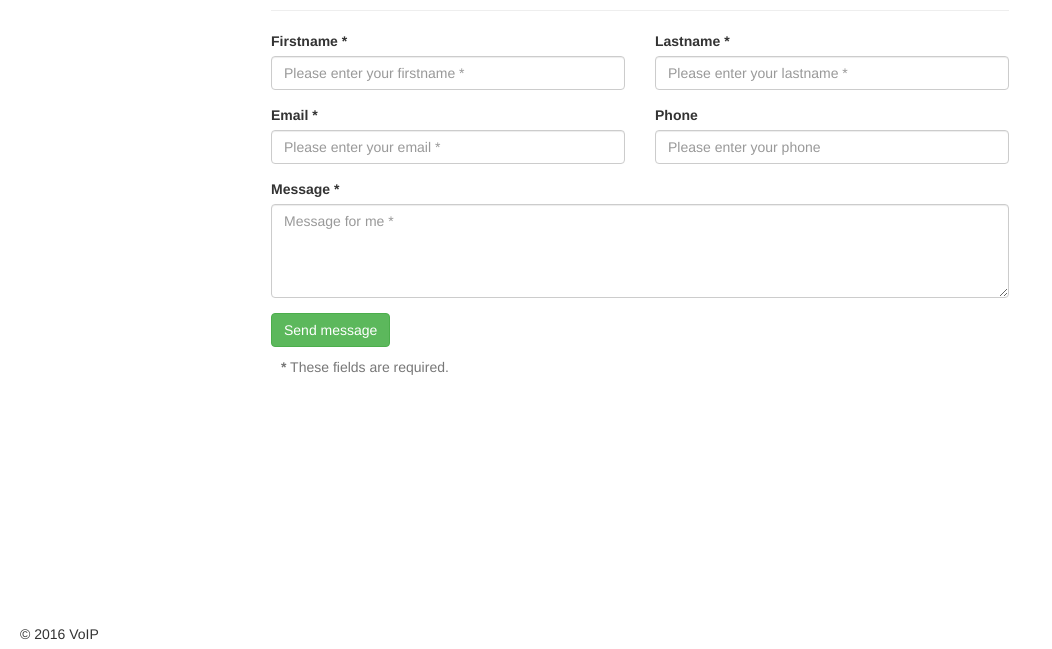
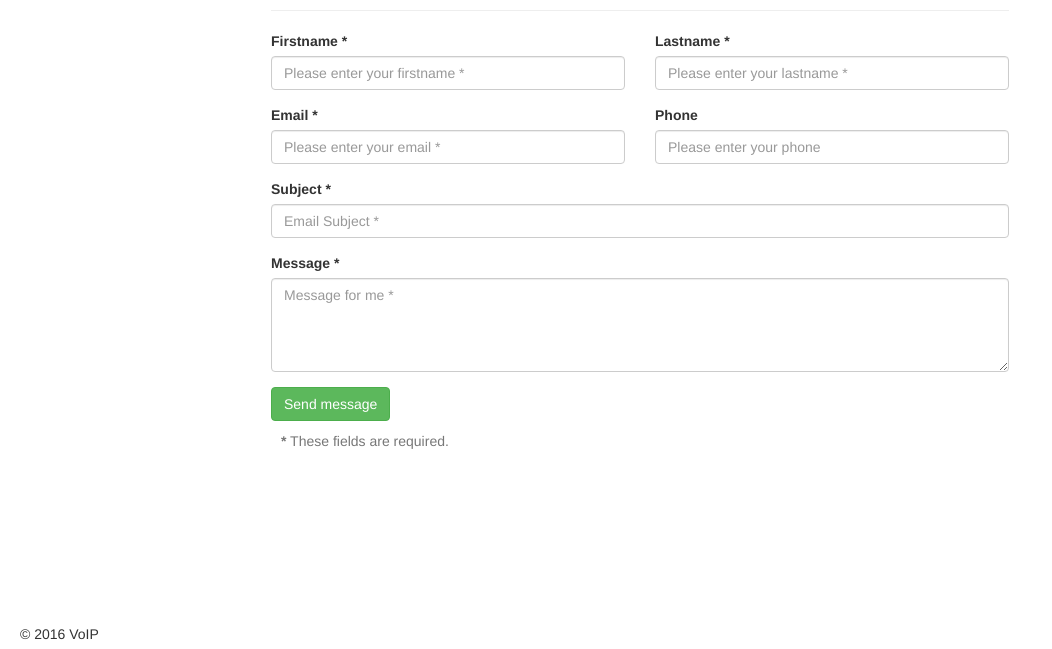
Before and after one commit to sidArts/voip, a CodeIgniter app: page /voip/home/contact in a window 1280 px wide. Shown: the part 151-800 px from the top of the page, without its empty margins (0-1052 px from the left). Run offline with CodeIgniter, Linux system fonts and the light colour scheme.

Commit message:
email account activation

```diff
--- a/application/controllers/home.php
+++ b/application/controllers/home.php
@@ -6,7 +6,6 @@ class Home extends MY_Controller {
     {
         parent::__construct();
     }
-
     public function index() {
         $this->layout->render("frontend/about");
     }
@@ -14,7 +13,26 @@ class Home extends MY_Controller {
 //        $this->layout->render();
     }
     public function contact() {
+        $this->load->library('email');
+        if($this->input->post('submit')) {
+            $firstname = $this->input->post('fname');
+            $lastname = $this->input->post('lname');
+            $phone = $this->input->post('phone');
+            $email = $this->input->post('email');
+            $subject = $this->input->post('subject');
+            $message = $this->input->post('message');
 
+            $this->email->to($this->site_email);
+            $this->email->from($email);
+            $this->email->subject($subject);
+            $this->email->message($message);
+            if($this->email->send()) {
+                $this->session->set_flashdata('contact-mail-success','Your email has been sent!');
+            } else {
+                $this->session->set_flashdata('contact-mail-failure','Oops!..Something went wrong..Please try again!!');
+            }
+            redirect(base_url().'home/contact');
+        }
         $this->layout->render('frontend/contact_us');
     }
 }
--- a/application/controllers/users.php
+++ b/application/controllers/users.php
@@ -118,7 +118,7 @@ class Users extends MY_Controller{
     public function verify($id, $hash) {
         $user = $this->member_model->get($id);
         $source = md5($user->email.$user->username);
-        if($source == $hash) {
+        if($source == $hash && $this->member_model->update($id,array('is_verified' => 1)) == TRUE) {
             $this->session->set_flashdata('activation-success', 'Your account has been verified..You can now login!!');
         } else {
             $this->session->set_flashdata('activation-fail', 'Oops! verification failed...Please try again!');
@@ -138,7 +138,7 @@ class Users extends MY_Controller{
                     'username' => $this->input->post('username'),
                     'password' => sha1($this->input->post('password'))
                 );
-                $user = $this->member_model->get($form_fields);
+                $user = $this->member_model->by('is_verified',1)->get($form_fields);
                 if($user) {
                     $session_data = array(
                         'user_id' => $user->id,
--- a/application/views/frontend/contact_us.php
+++ b/application/views/frontend/contact_us.php
@@ -1,17 +1,32 @@
 <div class="container" style="width: 60%">
     <h1 class="page-header">Contact Us</h1>
+    <!-- Contact mail success -->
+    <?php if($this->session->flashdata('contact-mail-success')) { ?>
+        <div class="alert alert-success">
+            <a href="#" class="close" data-dismiss="alert" aria-label="close">&times;</a>
+            <?php print $this->session->flashdata('contact-mail-success'); ?>
+        </div>
+    <?php } ?>
+    <!-- Contact mail failure -->
+    <?php if($this->session->flashdata('contact-mail-failure')) {?>
+        <div class="alert alert-warning">
+            <a href="#" class="close" data-dismiss="alert" aria-label="close">&times;</a>
+            <?php print $this->session->flashdata('contact-mail-failure'); ?>
+        </div>
+    <?php } ?>
+    <form action="<?php print base_url(); ?>home/contact" method="post">
     <div class="row">
         <div class="col-md-6">
             <div class="form-group">
                 <label for="form_name">Firstname *</label>
-                <input id="form_name" type="text" name="name" class="form-control" placeholder="Please enter your firstname *" required="required" data-error="Firstname is required.">
+                <input id="form_name" type="text" name="fname" class="form-control" placeholder="Please enter your firstname *" required="required" data-error="Firstname is required.">
                 <div class="help-block with-errors"></div>
             </div>
         </div>
         <div class="col-md-6">
             <div class="form-group">
                 <label for="form_lastname">Lastname *</label>
-                <input id="form_lastname" type="text" name="surname" class="form-control" placeholder="Please enter your lastname *" required="required" data-error="Lastname is required.">
+                <input id="form_lastname" type="text" name="lname" class="form-control" placeholder="Please enter your lastname *" required="required" data-error="Lastname is required.">
                 <div class="help-block with-errors"></div>
             </div>
         </div>
@@ -35,15 +50,25 @@
     <div class="row">
         <div class="col-md-12">
             <div class="form-group">
+                <label for="form_subject">Subject *</label>
+                <input id="form_subject" name="subject" class="form-control" placeholder="Email Subject *" rows="4" required="required" data-error="Please,leave us a message.">
+                <div class="help-block with-errors"></div>
+            </div>
+        </div>
+    </div>
+    <div class="row">
+        <div class="col-md-12">
+            <div class="form-group">
                 <label for="form_message">Message *</label>
                 <textarea id="form_message" name="message" class="form-control" placeholder="Message for me *" rows="4" required="required" data-error="Please,leave us a message."></textarea>
                 <div class="help-block with-errors"></div>
             </div>
         </div>
         <div class="col-md-12">
-            <input type="submit" class="btn btn-success btn-send" value="Send message">
+            <input type="submit" name="submit" class="btn btn-success btn-send" value="Send message">
         </div>
     </div>
+    </form>
     <div class="row">
         <div class="col-md-12">
             <p class="text-muted" style="padding: 10px;"><strong>*</strong> These fields are required.</p>
```
Also changed, not shown: application/views/frontend/user_info.php (+10 -10 lines).
